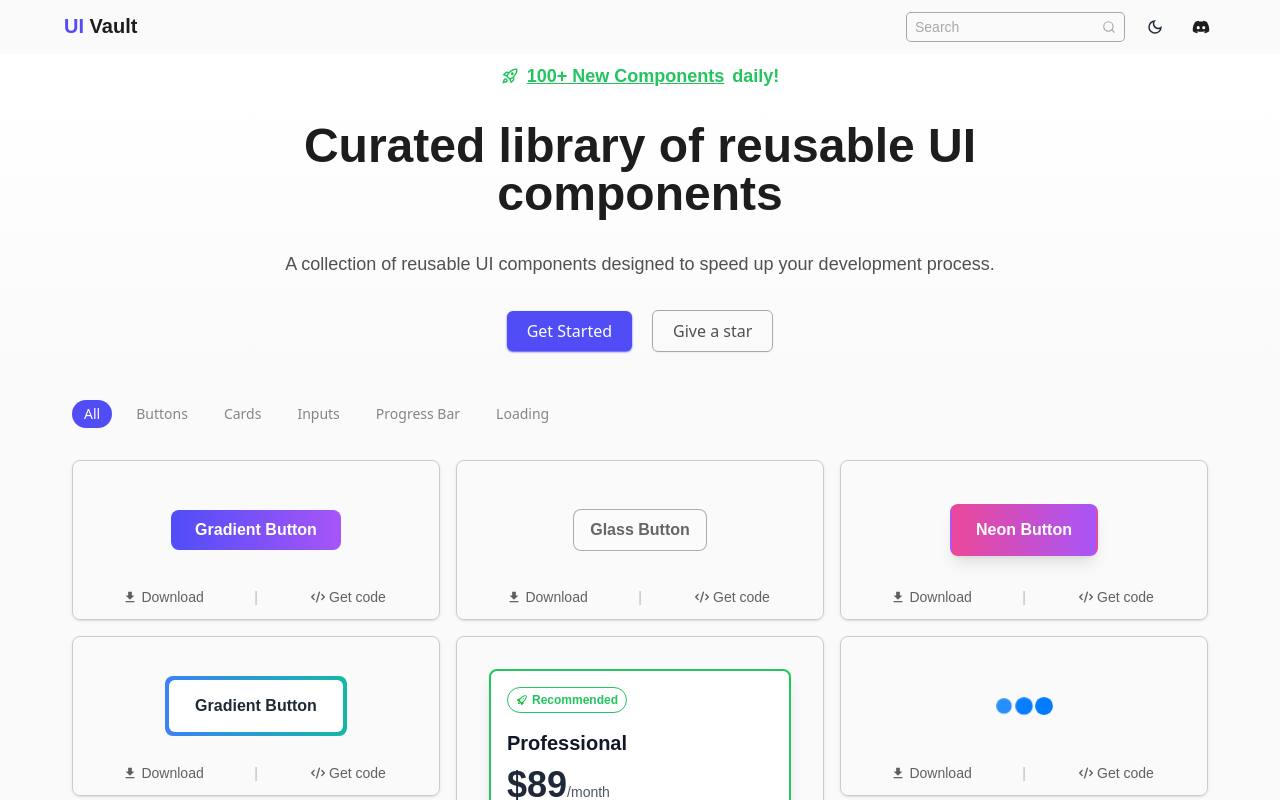
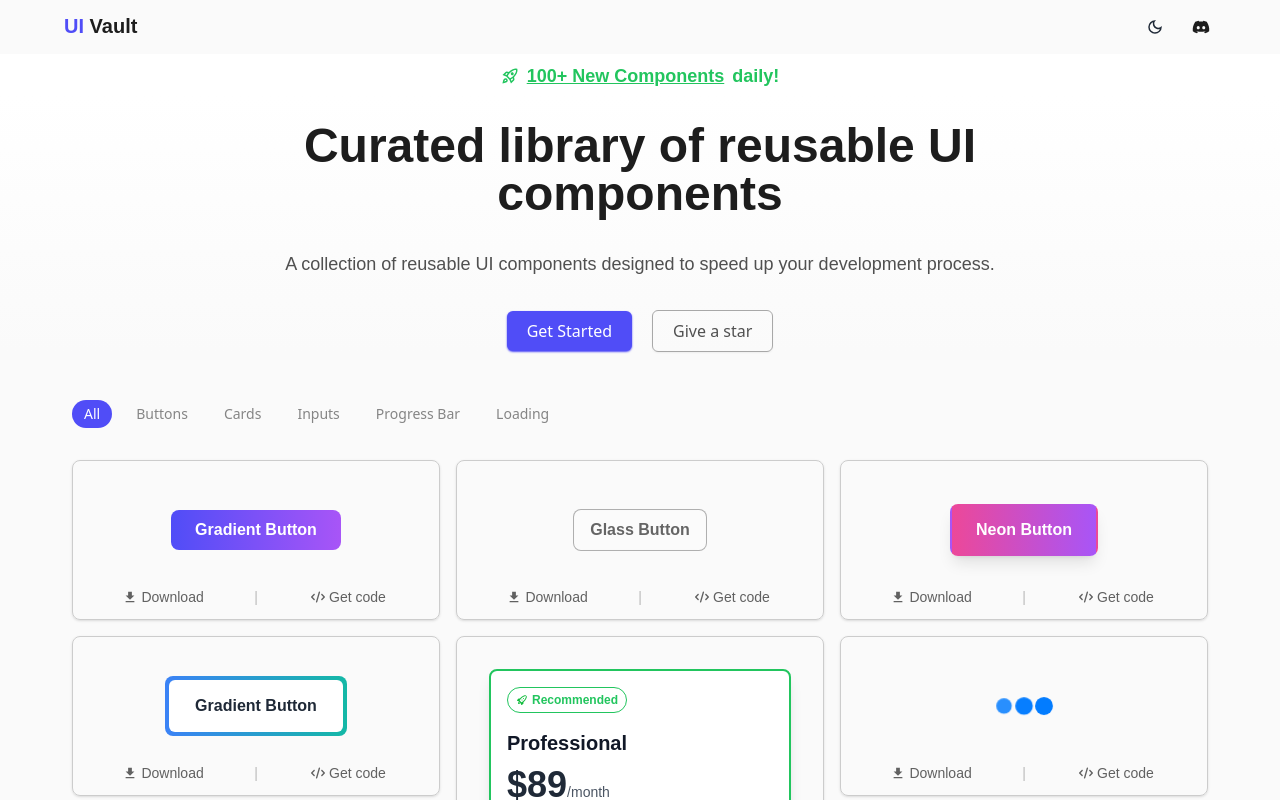
Before and after one commit to fizzycoding/UI-Vault, a React (Vite) app: page / in a window 1280 px wide. Shown: the top 800 px of the page. Built offline with nearby package versions, Linux system fonts and the light colour scheme; a web font is replaced by a local one.

Commit message:
bit changes UI

```diff
--- a/src/features/home/components/NavBar.jsx
+++ b/src/features/home/components/NavBar.jsx
@@ -31,7 +31,7 @@ function NavBar() {
 
           <div
             onClick={() => setIsDarkModeOn(!isDarkModeOn)}
-            className="hover:bg-zinc-100 dark:hover:bg-dark-light30 rounded-md cursor-pointer p-1.5"
+            className="hover:bg-zinc-200 dark:hover:bg-dark-light30 rounded-md cursor-pointer p-1.5"
           >
             {isDarkModeOn ? (
               <MdOutlineLightMode className="sm:text-lg cursor-pointer text-yellow-400" />
@@ -39,7 +39,7 @@ function NavBar() {
               <MdOutlineDarkMode className="sm:text-lg cursor-pointer text-gray-800" />
             )}
           </div>
-          <div className="hover:bg-zinc-100 dark:hover:bg-dark-light30 rounded-md cursor-pointer p-1.5">
+          <div className="hover:bg-zinc-200 dark:hover:bg-dark-light30 rounded-md cursor-pointer p-1.5">
             <FaDiscord className="sm:text-lg text-texts dark:text-white" />
           </div>
         </div>
--- a/src/features/home/components/SearchBar.jsx
+++ b/src/features/home/components/SearchBar.jsx
@@ -3,11 +3,11 @@ import { FiSearch } from "react-icons/fi"; // Importing the search icon
 
 function SearchBar() {
   return (
-    <div className="relative">
+    <div className="relative hidden">
       <input
         type="text"
         placeholder="Search"
-        className="max-sm:hidden bg-zinc-50 dark:bg-gray-950 py-1 dark:text-white max-sm:dark:text-texts-dark dark:focus:ring-gray-50 dark:ring-gray-700 outline-none placeholder:text-sm text-sm px-2 flex justify-center items-center ring-texts-light80 rounded placeholder:text-texts-light80 ring-1 focus:ring-1 focus:ring-primary pr-7"
+        className="max-sm:hidden bg-zinc-50 dark:bg-transparent py-1 dark:text-white max-sm:dark:text-texts-dark dark:focus:ring-gray-50 dark:ring-gray-700 outline-none placeholder:text-sm text-sm px-2 flex justify-center items-center ring-texts-light80 rounded placeholder:text-texts-light80 ring-1 focus:ring-1 focus:ring-primary pr-7"
       />
       <FiSearch className="absolute right-2 top-1/2 transform -translate-y-1/2 dark:text-white text-texts text-sm sm:text-texts-light80" />
     </div>
--- a/tailwind.config.js
+++ b/tailwind.config.js
@@ -20,7 +20,7 @@ export default {
       },
       backgroundImage: {
         gradientDark:
-          "linear-gradient(180deg, rgba(28,28,28,1) 14%, rgba(0,0,0,1) 100%);",
+          "linear-gradient(180deg, rgba(7,7,7,1) 14%, rgba(0,0,0,1) 100%);",
         gradientLight:
           "linear-gradient(180deg, rgba(255,255,255,1) 14%, rgba(250,250,250,1) 100%);",
       },
```
